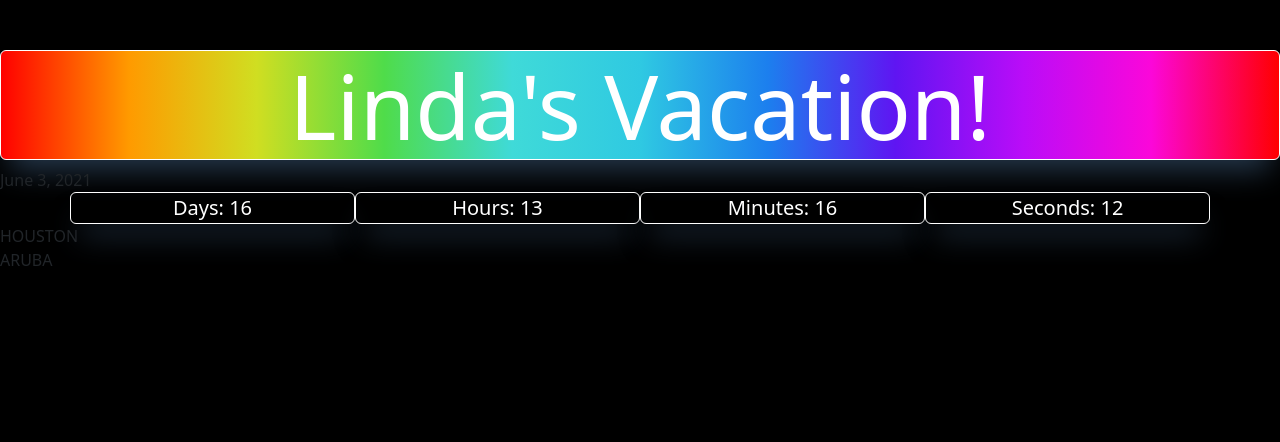
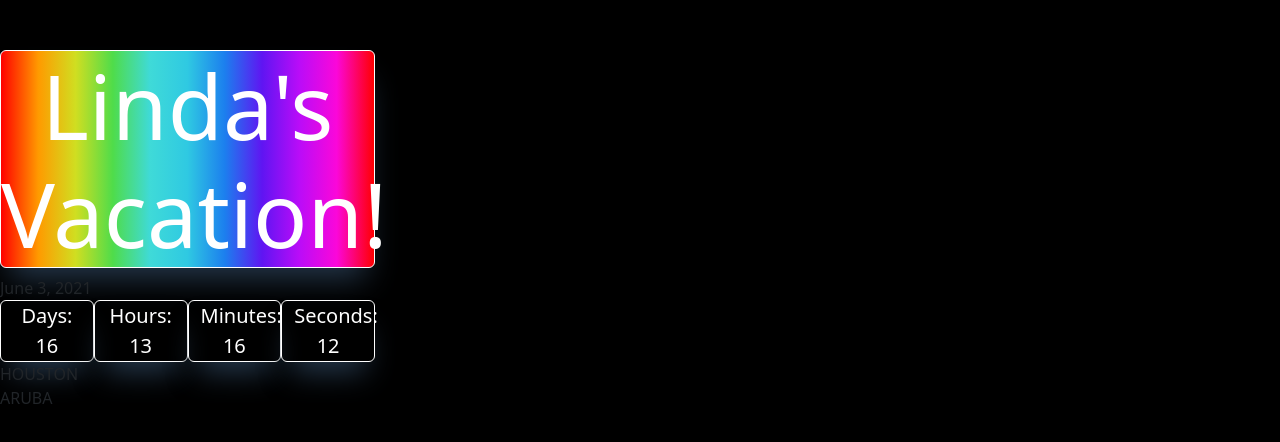
Before and after one commit to alexnoelle07/vacation-countdown, a plain HTML site: page index.html in a window 1280 px wide. Drawn offline with nearby package versions, Linux system fonts and the light colour scheme.

Commit message:
updated height and width

```diff
--- a/styles.css
+++ b/styles.css
@@ -1,5 +1,7 @@
 body {
   background: black;
+  max-height: 812px;
+  max-width: 375px;
 }
 
 h1 {
```
